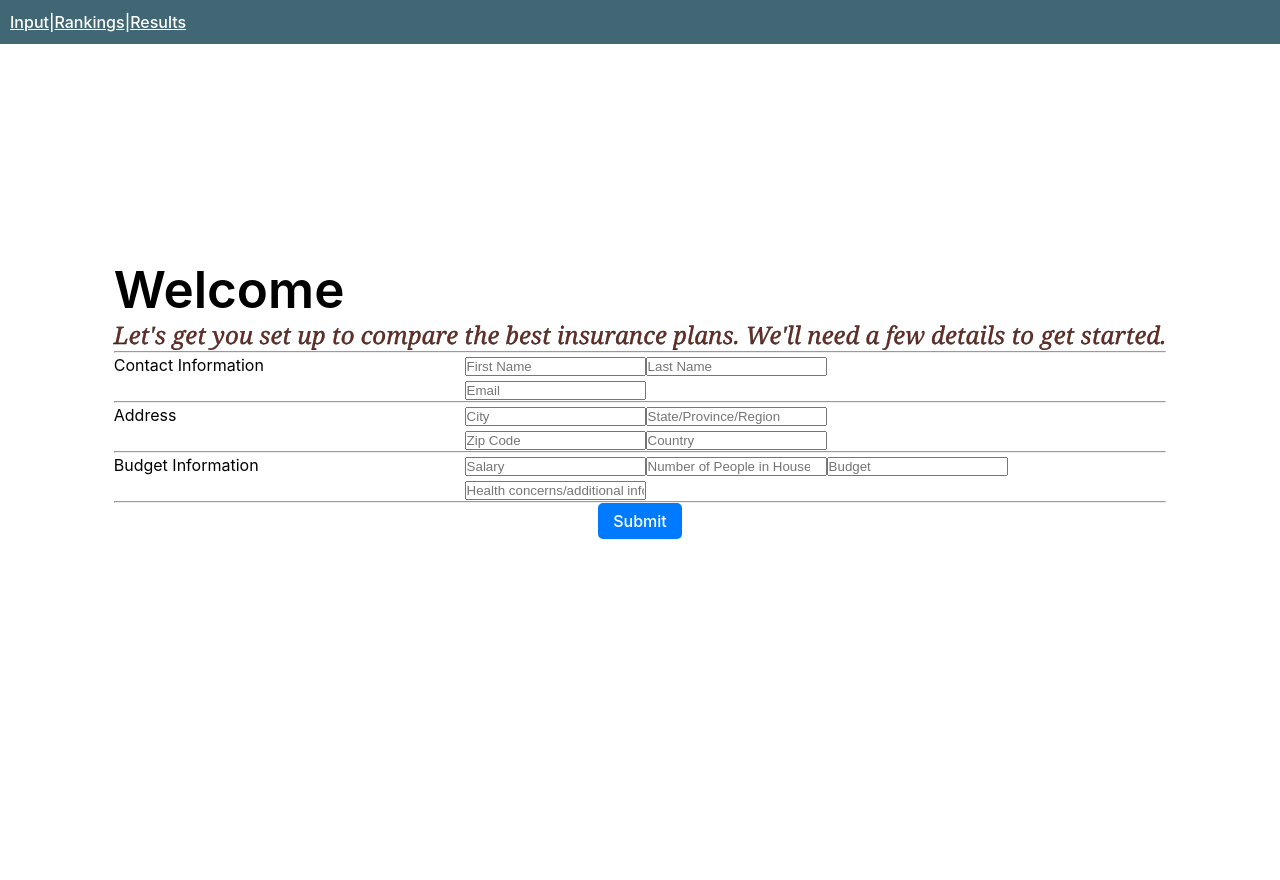
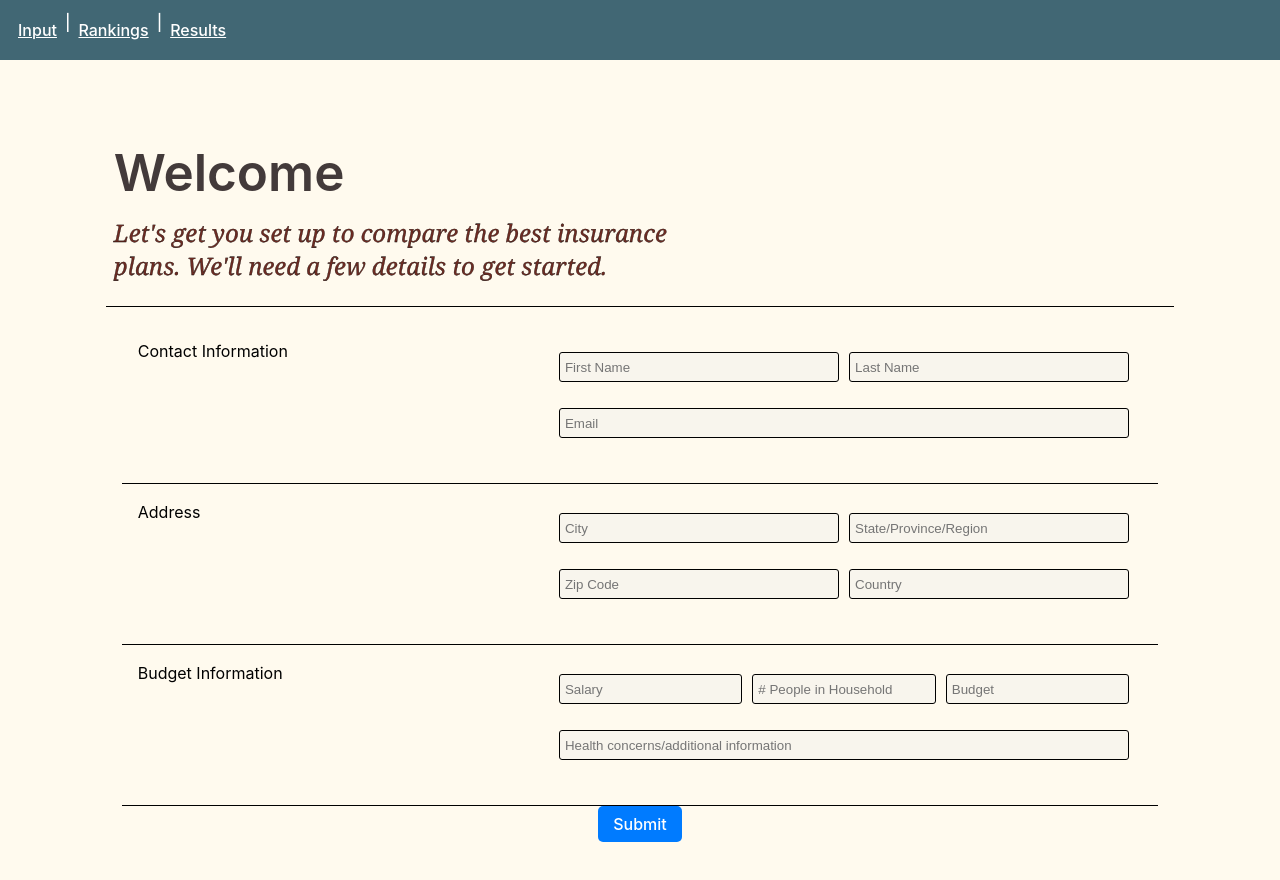
Before and after one commit to riasingh125/forge-spring25-software, a React (Vite) app in the folder frontend/: page /input in a window 1280 px wide. Shown: the top 880 px of the page. Before the commit the page ends 800 px from the top, so only its background shows below. Built offline with nearby package versions, Linux system fonts and the light colour scheme.

Commit message:
added css for input page

```diff
--- a/frontend/src/index.css
+++ b/frontend/src/index.css
@@ -11,7 +11,7 @@
   --navy: #203F72;
   color-scheme: light;
   color: black;
-  background-color: background-off-white;
+  background-color: var(--background-off-white);
   font-synthesis: none;
   text-rendering: optimizeLegibility;
   -webkit-font-smoothing: antialiased;
--- a/frontend/src/pages/Input/Input.tsx
+++ b/frontend/src/pages/Input/Input.tsx
@@ -1,12 +1,9 @@
-import React, { useState} from "react";
+import React, { useState } from "react";
 import { useNavigate } from "react-router-dom";
 import styles from "./styles.module.css";
 import { ResultsProps } from "../../App";
 
-
-
-
-const Input: React.FC<ResultsProps> = ({setResults}) => {
+const Input: React.FC<ResultsProps> = ({ setResults }) => {
   const navigate = useNavigate();
   const [formData, setFormData] = useState({
     firstName: "",
@@ -22,8 +19,6 @@ const Input: React.FC<ResultsProps> = ({setResults}) => {
     concerns: "",
   });
 
-
-
   // Handle input changes
   const handleChange = (e: React.ChangeEvent<HTMLInputElement>) => {
     setFormData({ ...formData, [e.target.name]: e.target.value });
@@ -33,7 +28,7 @@ const Input: React.FC<ResultsProps> = ({setResults}) => {
   const handleSubmit = async (e: React.FormEvent) => {
     e.preventDefault();
     navigate("/Rankings");
-  }
+  };
 
   return (
     <div>
@@ -42,14 +37,14 @@ const Input: React.FC<ResultsProps> = ({setResults}) => {
         Let's get you set up to compare the best insurance plans. We'll need a
         few details to get started.
       </h2>
-      <hr></hr>
+      <div className={styles.line}></div>
       <div className={styles.formContainer}>
         <form className={styles.form} onSubmit={handleSubmit}>
           {/* Contact Information */}
           <div className={styles.formGroup}>
             <div className={styles.formLabelGroup}>Contact Information</div>
             <div className={styles.formInputGroup}>
-              <div>
+              <div className={styles.inputsNextToEachOther}>
                 <input
                   type="text"
                   placeholder="First Name"
@@ -67,7 +62,7 @@ const Input: React.FC<ResultsProps> = ({setResults}) => {
                   required
                 />
               </div>
-              <div>
+              <div className={styles.inputsNextToEachOther}>
                 <input
                   type="email"
                   placeholder="Email"
@@ -79,12 +74,12 @@ const Input: React.FC<ResultsProps> = ({setResults}) => {
               </div>
             </div>
           </div>
-          <hr></hr>
+          <div className={styles.line}></div>
           {/* Address Information */}
           <div className={styles.formGroup}>
             <div className={styles.formLabelGroup}>Address</div>
             <div className={styles.formInputGroup}>
-              <div>
+              <div className={styles.inputsNextToEachOther}>
                 <input
                   type="text"
                   placeholder="City"
@@ -102,7 +97,7 @@ const Input: React.FC<ResultsProps> = ({setResults}) => {
                   required
                 />
               </div>
-              <div>
+              <div className={styles.inputsNextToEachOther}>
                 <input
                   type="text"
                   placeholder="Zip Code"
@@ -122,12 +117,12 @@ const Input: React.FC<ResultsProps> = ({setResults}) => {
               </div>
             </div>
           </div>
-          <hr></hr>
+          <div className={styles.line}></div>
           {/* Budget Information */}
           <div className={styles.formGroup}>
             <div className={styles.formLabelGroup}>Budget Information</div>
             <div className={styles.formInputGroup}>
-              <div>
+              <div className={styles.inputsNextToEachOther}>
                 <input
                   type="number"
                   placeholder="Salary"
@@ -138,7 +133,7 @@ const Input: React.FC<ResultsProps> = ({setResults}) => {
                 />
                 <input
                   type="number"
-                  placeholder="Number of People in Household"
+                  placeholder="# People in Household"
                   name="numHousehold"
                   value={formData.numHousehold}
                   onChange={handleChange}
@@ -153,7 +148,7 @@ const Input: React.FC<ResultsProps> = ({setResults}) => {
                   required
                 />
               </div>
-              <div>
+              <div className={styles.inputsNextToEachOther}>
                 <input
                   type="text"
                   placeholder="Health concerns/additional information"
@@ -164,7 +159,7 @@ const Input: React.FC<ResultsProps> = ({setResults}) => {
               </div>
             </div>
           </div>
-          <hr></hr>
+          <div className={styles.line}></div>
           {/* Submit Button */}
           <button type="submit" className={styles.submitButton}>
             Submit
--- a/frontend/src/pages/Input/styles.module.css
+++ b/frontend/src/pages/Input/styles.module.css
@@ -1,13 +1,38 @@
+* {
+  padding: 0.5rem;
+}
+
+.inputPage {
+
+}
+
 h1 {
   text-align: left;
+  color: var(--gray);
+  margin-top: 5rem;
 }
 
-/* Container */
-.formContainer {
+
+h2 {
+  text-align: left;
+  color: var(--burgundy);
+  font-weight: 400;
+  width: 60%;
+}
+
+input {
+  border: 0.9px solid black;
+  background-color: var(--textbox-off-white);
+  min-height: 30px;
+  border-radius: 3px;
+  width: 100%;
+  margin: 5px;
+  padding: 5px;
 }
 
 /* Form */
 .form {
+  width: 100%;
 }
 
 .formGroup {
@@ -18,15 +43,22 @@ h1 {
 
 /* Group each section (label + inputs) */
 .formLabelGroup {
-  width: 50%;
+  width: 40%;
   text-align: left;
 }
 
 /* Group each section (label + inputs) */
 .formInputGroup {
   display: flex;
+  flex-direction: column;
+  width: 60%;
+}
+
+.inputsNextToEachOther {
+  display: flex;
   justify-content: space-between;
-  align-items: flex-start;
-  flex-direction: column;
-  width: 100%;
 }
+
+.line {
+  border-bottom: 0.9px solid black;
+}
--- a/frontend/src/pages/Ranking/Rankings.tsx
+++ b/frontend/src/pages/Ranking/Rankings.tsx
@@ -8,9 +8,9 @@ import Typography from '@mui/material/Typography';
 import Slider from '@mui/material/Slider';
 import MuiInput from '@mui/material/Input';
 import { ResultsProps } from "../../App";
-
 import {sendInputData} from "../sendInputAPI.ts";
 import {getResults} from "../resultsAPI.ts";
+import styles from "./rankings.module.css"
 
 const Input = styled(MuiInput)`
   width: 30px;
--- a/frontend/src/pages/Ranking/rankings.module.css
+++ b/frontend/src/pages/Ranking/rankings.module.css
@@ -1,3 +1,4 @@
+@import-normalize;
 
 /* Main container for the ranking page */
 .container {
--- a/frontend/src/pages/Results/Results.tsx
+++ b/frontend/src/pages/Results/Results.tsx
@@ -1,51 +1,37 @@
-import React from 'react';
-import TextBox from '../../components/ResultsText';
-import { ResultsProps, Result } from '../../App';
-import Chatbot from '../../components/Chatbot';
-import styles from './results.module.css';
+import React from "react";
+import TextBox from "../../components/ResultsText";
+import { ResultsProps, Result } from "../../App";
+import Chatbot from "../../components/Chatbot";
+import resultStyles from "./results.module.css";
 
-const Results: React.FC<ResultsProps> = ({results}) => {
-
-
-
-
-
+const Results: React.FC<ResultsProps> = ({ results }) => {
   function displayResult(results: Result, index: number) {
     return (
       <TextBox
         key={index}
         title={results.name}
         content={`price: ${results.price}`}
-            width= "500px"
+        width="500px"
         height="250px"
       />
-
-
-        )
+    );
   }
 
   return (
     <>
-        <div className={styles.resultspage}>
-            <div className={styles.resultsdisplay}>
+      <div className={resultStyles.resultspage}>
+        <div className={resultStyles.resultsdisplay}>
           <br></br>
           <h1>Results</h1>
           <br></br>
-                {
-                results.map((result, index) => (
-                    displayResult(result, index)
-                ))
-                }
+          {results.map((result, index) => displayResult(result, index))}
         </div>
-            <div className={styles.chatbotdisplay}>
+        <div className={resultStyles.chatbotdisplay}>
           <Chatbot />
         </div>
       </div>
     </>
-
-    )
-
-
-}
+  );
+};
 
 export default Results;
```
Lines whose indentation alone changed are shown as unchanged.
